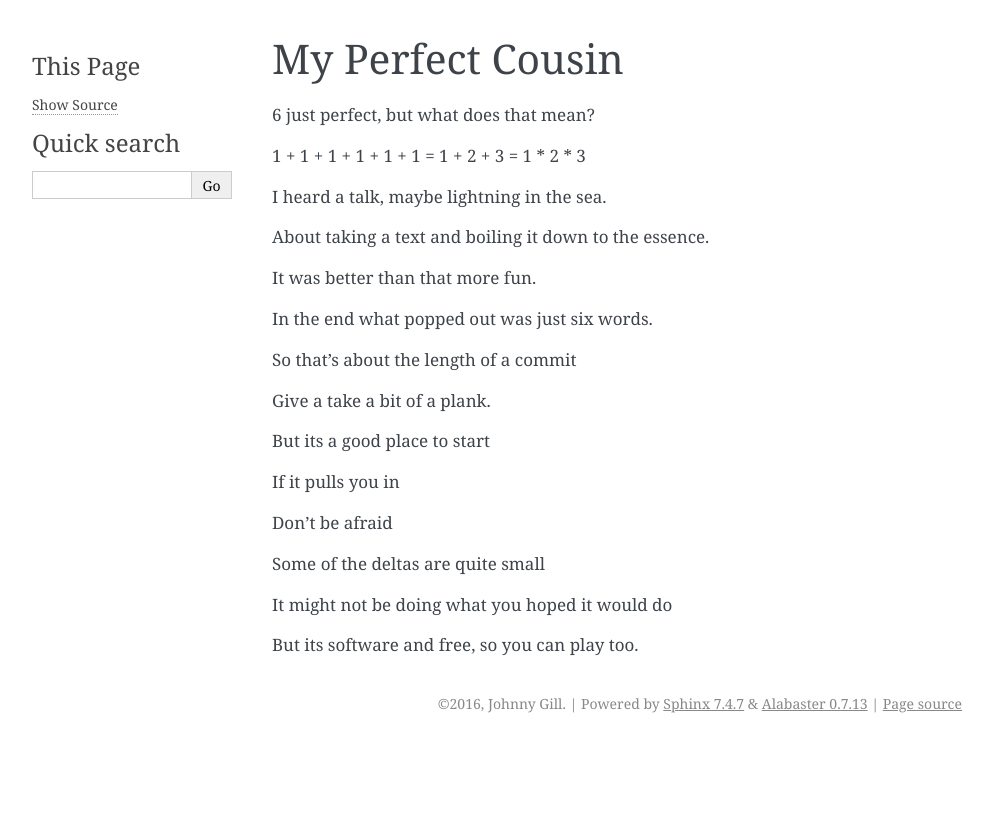
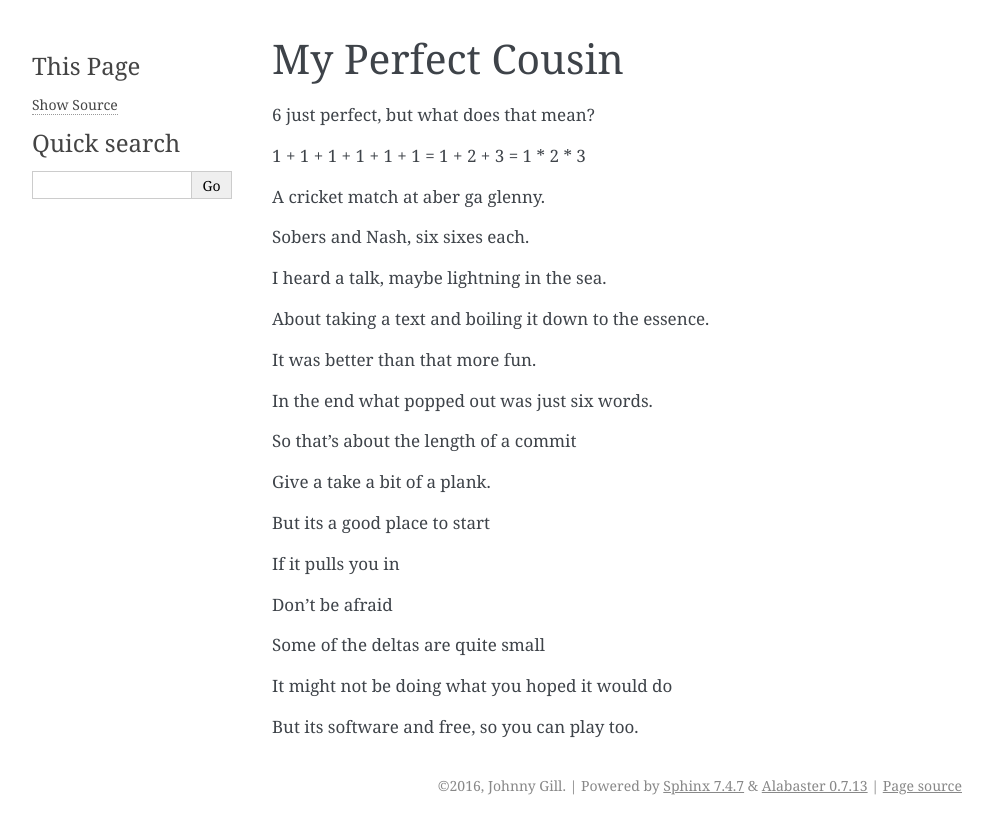
Before and after one commit to openbermuda/karmapi, a Sphinx documentation site: the page built from docs/nodice/six.rst, in a window 1280 px wide. Shown: the top 834 px of the page, without its empty margins (148-1141 px from the left). Built offline with Sphinx 7.4.7, drawn with Linux system fonts in a browser that asks for light colours; formulas are drawn with MathJax 3; pages that are not in the unit, such as notebooks, are missing from menus.

Commit message:
sixes and fours, forgot the cricket

```diff
--- a/docs/nodice/six.rst
+++ b/docs/nodice/six.rst
@@ -5,6 +5,10 @@
 6 just perfect, but what does that mean?
 
 1 + 1 + 1 + 1 + 1 + 1 = 1 + 2 + 3 = 1 * 2 * 3
+
+A cricket match at aber ga glenny.
+
+Sobers and Nash, six sixes each.
 
 I heard a talk, maybe lightning in the sea.
 
```
